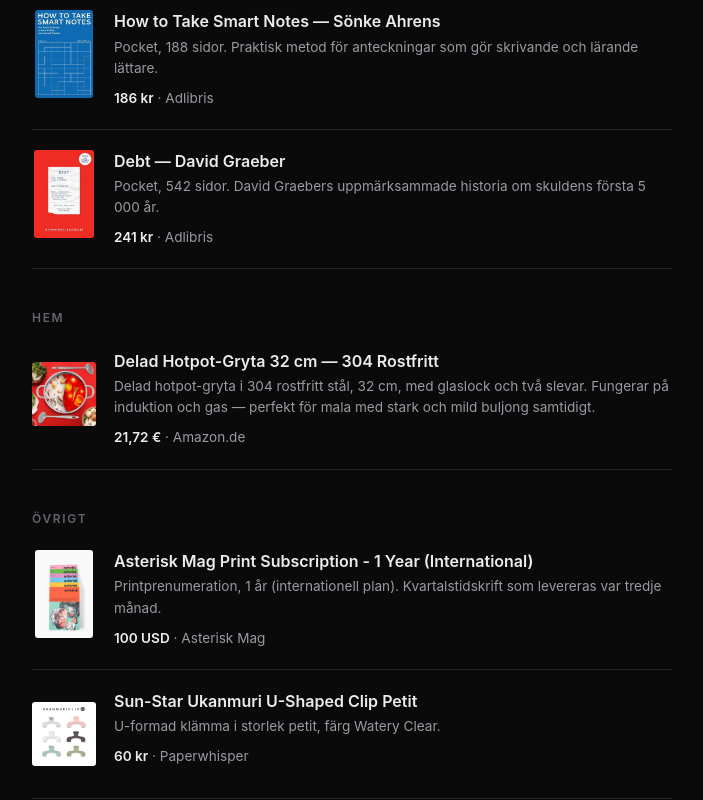
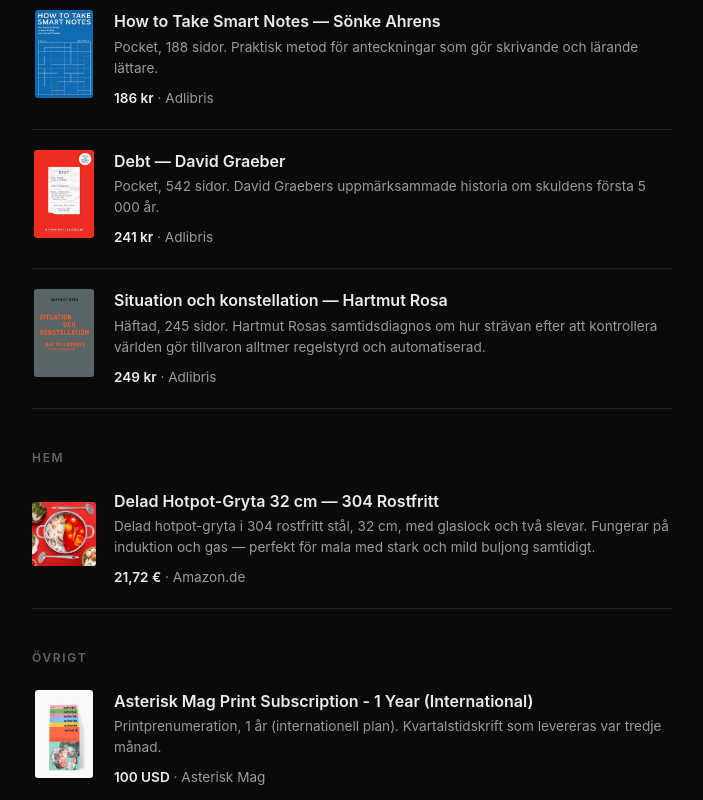
Before and after one commit to closp-employee/wishlist, a plain HTML site: page index.html in a window 1280 px wide. Shown: the part 1679-2479 px from the top of the page, without its empty margins (288-991 px from the left). Drawn offline with Linux system fonts and the light colour scheme.

Commit message:
Uppdatera önskelistan (2026-11-23 18:26 UTC)

```diff
--- a/index.html
+++ b/index.html
@@ -65,7 +65,7 @@ footer { margin-top: 52px; color: var(--faint); font-size: 0.8em; }
 <div class="wrap">
 <header>
   <h1>Önskelista</h1>
-  <p class="sub">18 saker · uppdaterad 20 november 2026</p>
+  <p class="sub">19 saker · uppdaterad 23 november 2026</p>
   <a class="export" href="wishlist.xlsx" download>Exportera till Excel</a>
 </header>
 <main>
@@ -167,6 +167,14 @@ footer { margin-top: 52px; color: var(--faint); font-size: 0.8em; }
         <p class="meta"><span class="price">241 kr</span> · Adlibris</p>
       </div>
     </div>
+    <div class="item">
+      <a class="thumb" href="https://www.adlibris.com/sv/bok/situation-och-konstellation-nar-spelrummet-forsvinner-9789171737502" target="_blank" rel="noopener"><img src="images/16ff4438f6bf59.jpg" alt="Situation och konstellation — Hartmut Rosa"></a>
+      <div class="body">
+        <h3><a href="https://www.adlibris.com/sv/bok/situation-och-konstellation-nar-spelrummet-forsvinner-9789171737502" target="_blank" rel="noopener">Situation och konstellation — Hartmut Rosa</a></h3>
+        <p class="desc">Häftad, 245 sidor. Hartmut Rosas samtidsdiagnos om hur strävan efter att kontrollera världen gör tillvaron alltmer regelstyrd och automatiserad.</p>
+        <p class="meta"><span class="price">249 kr</span> · Adlibris</p>
+      </div>
+    </div>
   <h2>Hem</h2>
     <div class="item">
       <a class="thumb" href="https://www.amazon.de/dp/B0DHCQNGN4" target="_blank" rel="noopener"><img src="images/7e5dcb165d1c48.jpg" alt="Delad Hotpot-Gryta 32 cm — 304 Rostfritt"></a>
```
Also changed, not shown: images/.manifest.json, images/16ff4438f6bf59.jpg (added), 1 other file.
